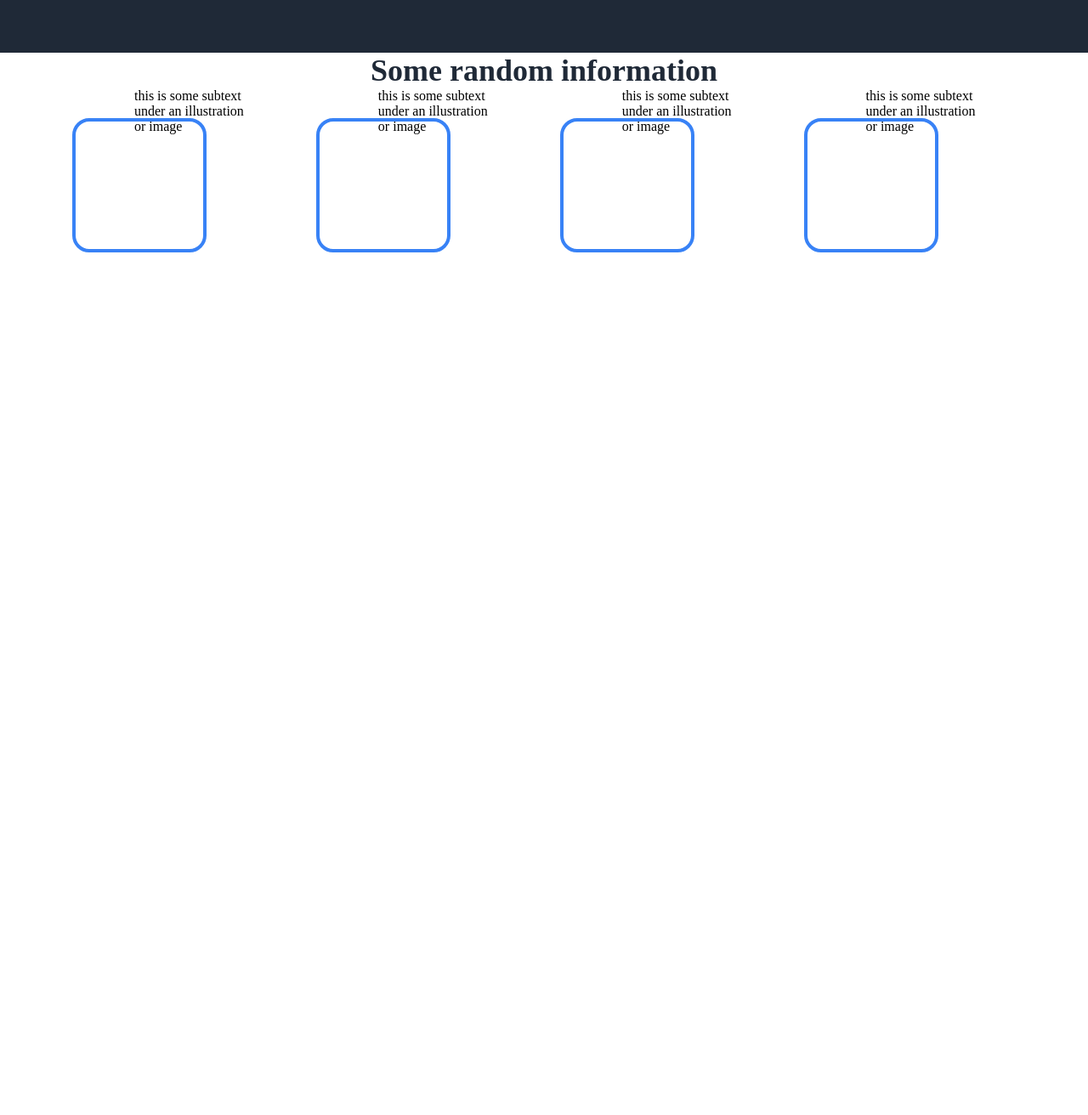
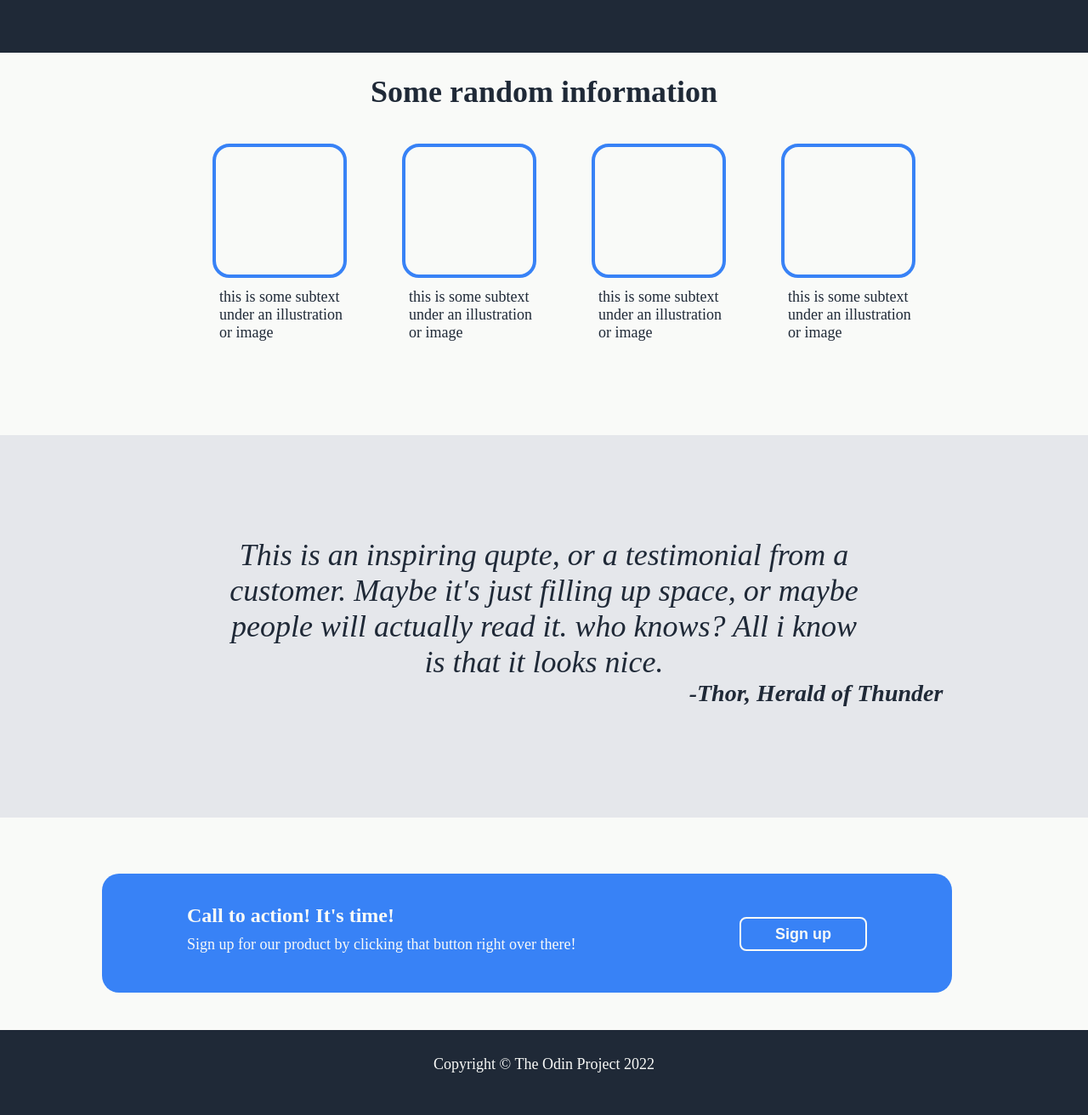
Before and after one commit to MSTRTRPNI/odin_landingpage, a plain HTML site: page index.html in a window 1280 px wide. Shown: the part 500-1812 px from the top of the page at 85% size. Before the commit the page ends 800 px from the top, so only its background shows below. Drawn offline with Linux system fonts and the light colour scheme.

Commit message:
Finished Project

```diff
--- a/index.html
+++ b/index.html
@@ -31,6 +31,22 @@
         <li class="boxfour"></li><p class="boxtxtfour">this is some subtext<br>under an illustration<br>or image</p>
     </ul>
     </div>
+    <div class="middlequote">
+        <blockquote cite="#">
+            <p>This is an inspiring qupte, or a testimonial from a<br>customer. Maybe it's just filling up space, or maybe<br>people will actually read it. who knows? All i know<br>is that it looks nice.</p>
+        </blockquote>
+        <cite>-Thor, Herald of Thunder</cite>
+    </div>
+    <div class="calltoaction">
+        <div class="bluebox">
+        <h1 class="itstime">Call to action! It's time!</h1>
+        <p class="presssignup">Sign up for our product by clicking that button right over there!</p>
+        <button class="signuptwo" type="button">Sign up</button>
+    </div>
+</div>
+<div class="bottompart">
+    <p class="cpyrght">Copyright © The Odin Project 2022</p>
+</div>
 
 </body>
 </html>
--- a/styles.css
+++ b/styles.css
@@ -58,8 +58,8 @@ a {
 }
 .imgbox {
     background-color: #6D747D;
-    height: 200px;
-    width: 400px;
+    height: 250px;
+    width: 500px;
     position: relative;
     left: 750px;
     bottom: 90px;
@@ -69,13 +69,19 @@ a {
     color: #e5e7eb;
     font-size: 18px;
     position: relative;
-    top: 90px;
+    top: 110px;
+}
+.middleone {
+    background-color: #f9faf8;
+    height: 450px;
 }
 .bodytxt {
     color: #1f2937;
     font-size: 36px;
     font-weight: 900;
     text-align: center;
+    position: relative;
+    top: 25px;
 }
 .boxlist {
     list-style: none;
@@ -88,6 +94,93 @@ a {
     height: 150px;
     width: 150px;
     position: relative;
-    left: 85px;
-    top: 35px;
+    left: 330px;
+    top: 65px;
+    margin-left: -80px;
 }
+ul > p {
+    color: #1f2937;
+    font-size: 18px;
+    position: relative;
+    left: 180px;
+    top: 235px;
+}
+.middlequote {
+    background-color: #e5e7eb;
+    text-align: center;
+    height: 450px;
+}
+blockquote {
+    color: #1f2937;
+    font-size: 36px;
+    font-style: italic;
+    position: relative;
+    top: 120px;
+}
+cite {
+    color: #1f2937;
+    font-size: 28px;
+    font-weight: bold;
+    position: relative;
+    left: 320px;
+    top: 120px;
+}
+.calltoaction {
+    background-color: #f9faf8;
+    height: 250px;
+}
+.bluebox {
+    background-color: #3882f6;
+    height: 140px;
+    width: 1000px;
+    position: relative;
+    top: 66px;
+    left: 120px;
+    border: none;
+    border-radius: 20px;
+}
+.itstime {
+    color: #f9faf8;
+    font-size: 24px;
+    font-weight: bold;
+    position: relative;
+    top: 36px;
+    left: 100px;
+}
+.presssignup {
+    color: #f9faf8;
+    font-size: 18px;
+    position: relative;
+    top: 46px;
+    left: 100px;
+}
+.signuptwo {
+    background-color: #3882f6;
+    color: #f9faf8;
+    font-size: 18px;
+    font-weight: bold;
+    border: 2px solid #f9faf8;
+    border-radius: 8px;
+    height: 40px;
+    width: 150px;
+    position: relative;
+    top: 3px;
+    left: 750px;
+}
+.bottompart {
+    background-color: #1f2937;
+    height: 100px;
+    text-align: center;
+}
+.cpyrght {
+    color: #f9faf8;
+    font-size: 18px;
+    position: relative;
+    top: 30px;
+}
+.odinsite {
+    color: #f9faf8;
+    text-decoration: none;
+    position: relative;
+    top: 30px;
+}
```
